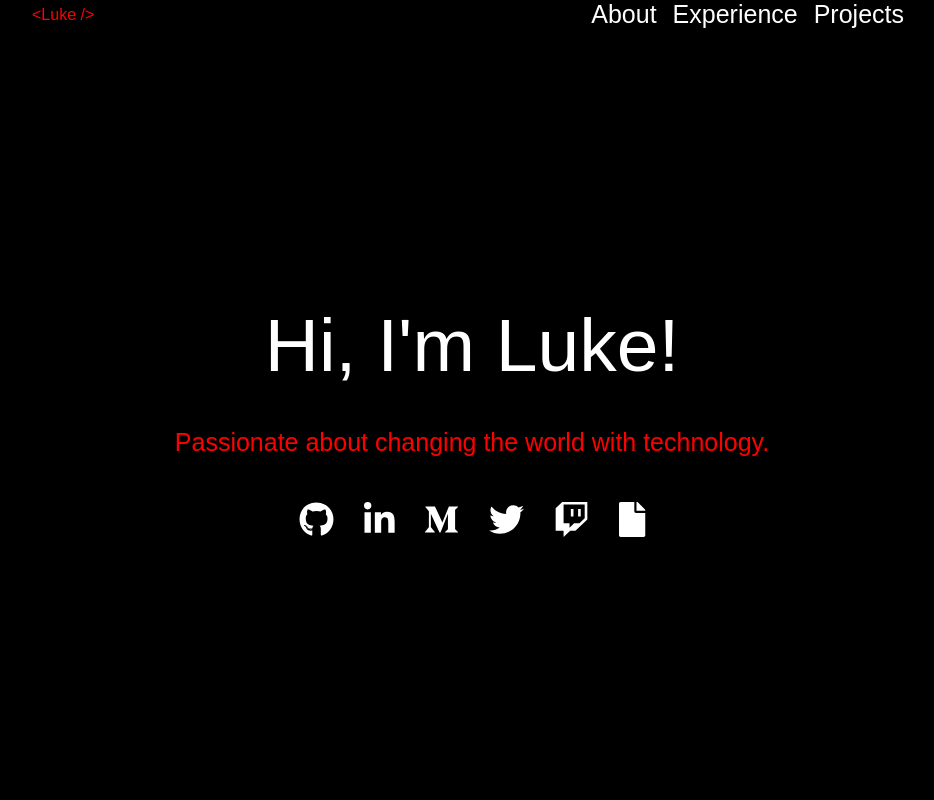
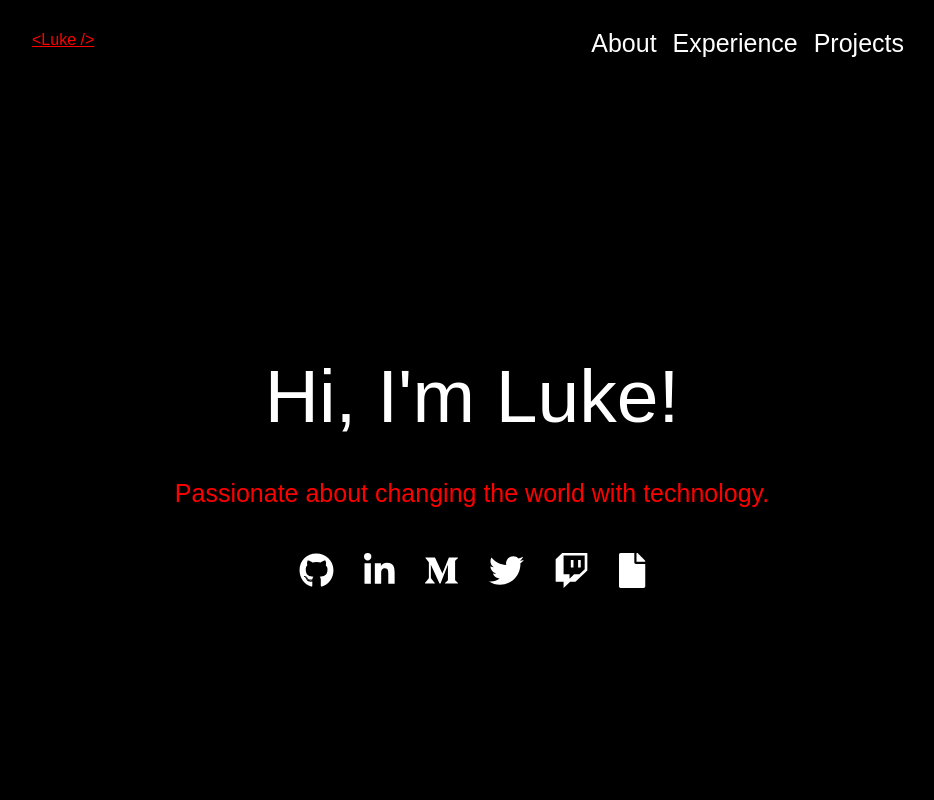
Before and after one commit to hemeshvpatel/ReactPortfolio, a React (Create React App) app: page / in a window 1280 px wide. Shown: the top 800 px of the page, without its empty margins (168-1102 px from the left). Built offline with nearby package versions, Linux system fonts and the light colour scheme.

Commit message:
Installed react-scroll and react scroll finally working

```diff
--- a/package.json
+++ b/package.json
@@ -17,6 +17,7 @@
     "react-router": "^5.2.1",
     "react-router-dom": "^5.3.0",
     "react-scripts": "4.0.3",
+    "react-scroll": "^1.8.4",
     "react-typist": "^2.0.5",
     "styled-components": "^5.3.1",
     "web-vitals": "^1.0.1"
--- a/src/components/about.js
+++ b/src/components/about.js
@@ -38,7 +38,7 @@ const ProfilePicture = styled.img`
 
 export default function About() {
   return (
-    <Wrapper>
+    <Wrapper id="about">
       <ProfileContainer>
         <Title>About me</Title>
         {(about || []).map((paragraph, key) => {
--- a/src/components/header.js
+++ b/src/components/header.js
@@ -2,6 +2,7 @@ import React from "react";
 import MenuBar from "./library/menuBar";
 import { userData } from "../data";
 import styled, { css } from "styled-components";
+import { Link as LinkR } from "react-router-dom";
 
 //Styles
 const Wrapper = styled.div`
@@ -11,7 +12,7 @@ const Wrapper = styled.div`
   padding: 0.5rem calc((100vw-1000px) / 2);
 `;
 
-const Name = styled.div`
+const Name = styled(LinkR)`
   ${({ theme }) => css`
     color: ${theme.colors.secondary};
   `}
@@ -29,7 +30,7 @@ export default function Header() {
 
   return (
     <Wrapper>
-      <Name>{`<${firstName} />`}</Name>
+      <Name to="/">{`<${firstName} />`}</Name>
       <MenuBar menuBarProps={menuBarProps} test={true} />
     </Wrapper>
   );
--- a/src/components/library/layout.js
+++ b/src/components/library/layout.js
@@ -39,13 +39,9 @@ export default function Layout() {
       <GlobalStyle />
       <Header />
       <Section children={<Landing />} />
-      <Section id="About" title="About me" children={<About />} />
-      <Section
-        id="WorkExperience"
-        title="Work Experience"
-        children={<WorkExperience />}
-      />
-      <Section id="Projects" title="Projects" children={<Projects />} />
+      <Section title="About me" children={<About />} />
+      <Section title="Work Experience" children={<WorkExperience />} />
+      <Section title="Projects" children={<Projects />} />
       <Footer />
     </ThemeProvider>
   );
--- a/src/components/library/menuBar.js
+++ b/src/components/library/menuBar.js
@@ -1,5 +1,6 @@
 import React, { useState } from "react";
 import styled, { css } from "styled-components";
+import { Link as LinkS } from "react-scroll";
 
 const Wrapper = styled.div`
   display: flex;
@@ -8,8 +9,11 @@ const Wrapper = styled.div`
   justify-content: space-between;
 `;
 
-const MenuItem = styled.div`
-  ${({ activeMenuItem }) => css`
+const MenuItemContainer = styled.li`
+  height: 80px;
+`;
+
+const MenuItem = styled(LinkS)`
   cursor: pointer;
   color: white;
   align-items: center;
@@ -22,20 +26,35 @@ const MenuItem = styled.div`
     color: red;
     text-decoration: underline;
   }
-  `}
+
+  &.active {
+    border-bottom: 3px solid red;
+  }
 `;
 
 export default function NavBar(props) {
   //TODO - solution for hover effect on different divs
-  const { menuBarProps, test } = props;
+  // const { menuBarProps, test } = props;
   // const [activeMenuItem, setActiveMenuItem] = useState("");
 
   // console.log("props", menuBarProps);
   return (
     <Wrapper>
-      <MenuItem>About</MenuItem>
-      <MenuItem>Experience</MenuItem>
-      <MenuItem>Projects</MenuItem>
+      <MenuItemContainer>
+        <MenuItem to="about" smooth={true} duration={500} spy={true}>
+          About
+        </MenuItem>
+      </MenuItemContainer>
+      <MenuItemContainer>
+        <MenuItem to="experience" smooth={true} duration={500} spy={true}>
+          Experience
+        </MenuItem>
+      </MenuItemContainer>
+      <MenuItemContainer>
+        <MenuItem to="project" smooth={true} duration={500} spy={true}>
+          Projects
+        </MenuItem>
+      </MenuItemContainer>
     </Wrapper>
   );
 }
--- a/src/components/library/projectCard.js
+++ b/src/components/library/projectCard.js
@@ -35,7 +35,7 @@ export default function Card(props) {
   //TODO: add image, format card
 
   return (
-    <Wrapper>
+    <Wrapper id="project">
       {title && <TextWrapper style={titleStyle}>{title}</TextWrapper>}
       {year && <TextWrapper style={yearStyle}>{year}</TextWrapper>}
       {description && (
--- a/src/components/workExperience.js
+++ b/src/components/workExperience.js
@@ -50,7 +50,7 @@ export default function WorkExperience() {
   //Some Ideas:
   //1) Turn this into a timeline with the ability to click and interact, ensure everything has links
   return (
-    <Wrapper>
+    <Wrapper id="experience">
       {(workExperience || []).map((item, key) => {
         const {
           company,
```
Also changed, not shown: 1 other file (tests, documents, lock files or other folders). Lines whose indentation alone changed are shown as unchanged.
